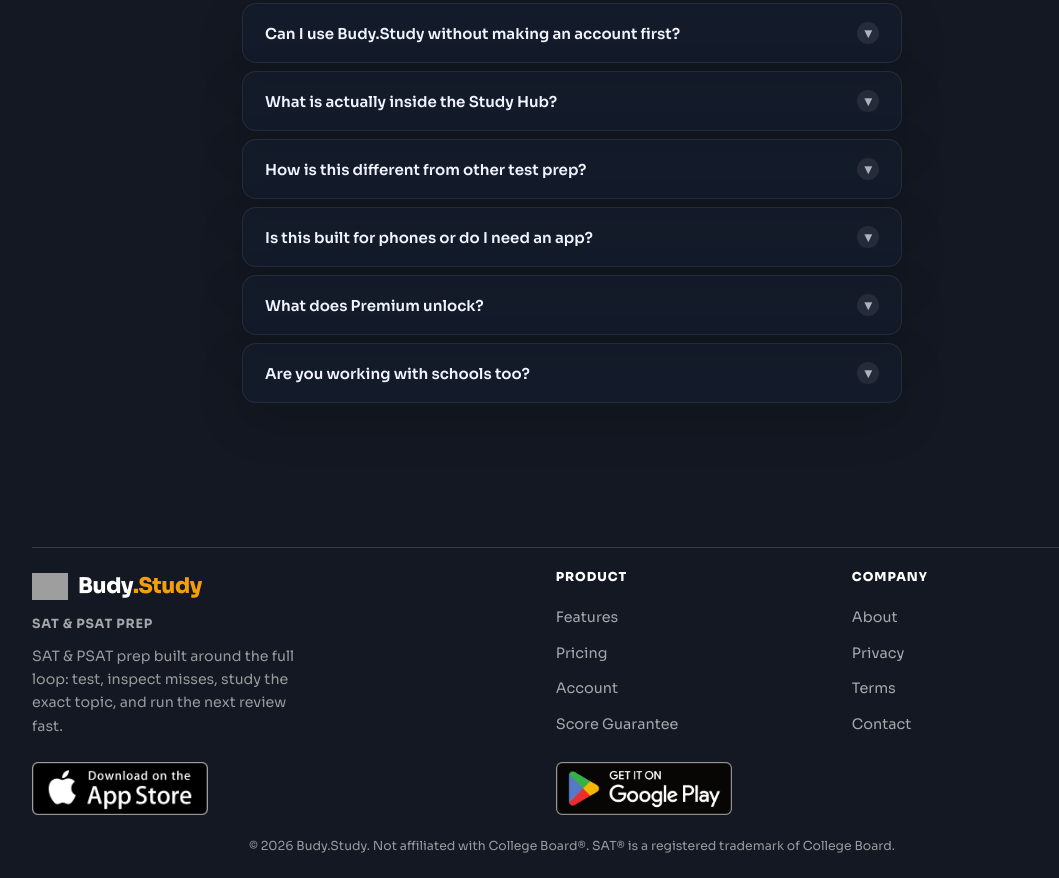
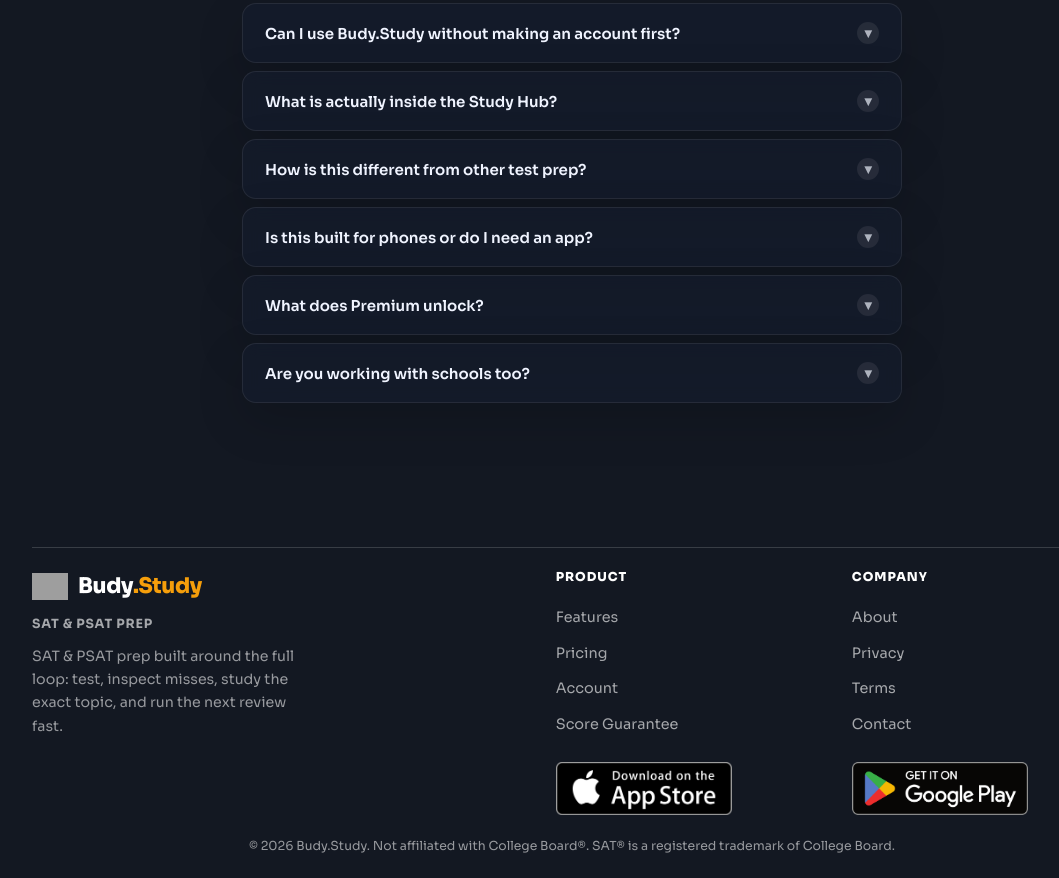
Before and after one commit to loganipad/-budy, a website: page index.html in a window 1280 px wide. Shown: the part 6230-7108 px from the top of the page, without its empty margins (68-1127 px from the left). Drawn offline with nearby package versions, Linux system fonts and the light colour scheme; no server answers; grey boxes are pictures that could not be loaded.

Commit message:
Fix footer store badge layout after support removal

```diff
--- a/footer.html
+++ b/footer.html
@@ -183,6 +183,14 @@
     transition: transform 0.18s, opacity 0.18s;
   }
 
+  .site-footer .footer-store-badge-ios {
+    grid-column: 2;
+  }
+
+  .site-footer .footer-store-badge-android {
+    grid-column: 3;
+  }
+
   .site-footer .footer-store-badge:hover {
     transform: translateY(-1px);
     opacity: 0.92;
@@ -207,6 +215,11 @@
 
     .site-footer .footer-grid-socials {
       grid-column: 1 / -1;
+    }
+
+    .site-footer .footer-store-badge-ios,
+    .site-footer .footer-store-badge-android {
+      grid-column: auto;
     }
   }
 
@@ -256,10 +269,10 @@
           </ul>
         </div>
 
-        <a class="footer-store-badge" href="/checkout.html" aria-label="Open iPhone purchase options">
+        <a class="footer-store-badge footer-store-badge-ios" href="/checkout.html" aria-label="Open iPhone purchase options">
           <img src="/assets/app-store-badge.png" alt="Download on the App Store">
         </a>
-        <a class="footer-store-badge" href="/checkout.html" aria-label="Open Android purchase options">
+        <a class="footer-store-badge footer-store-badge-android" href="/checkout.html" aria-label="Open Android purchase options">
           <img src="/assets/Google_Play_Store_badge_EN.png?v=2" alt="Get it on Google Play">
         </a>
       </div>
```
